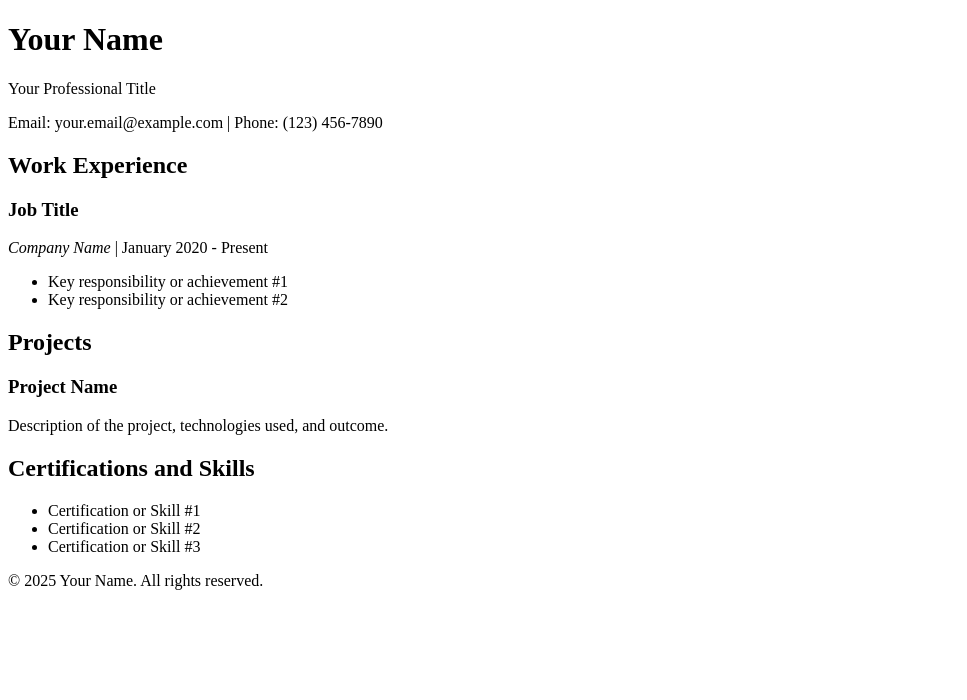
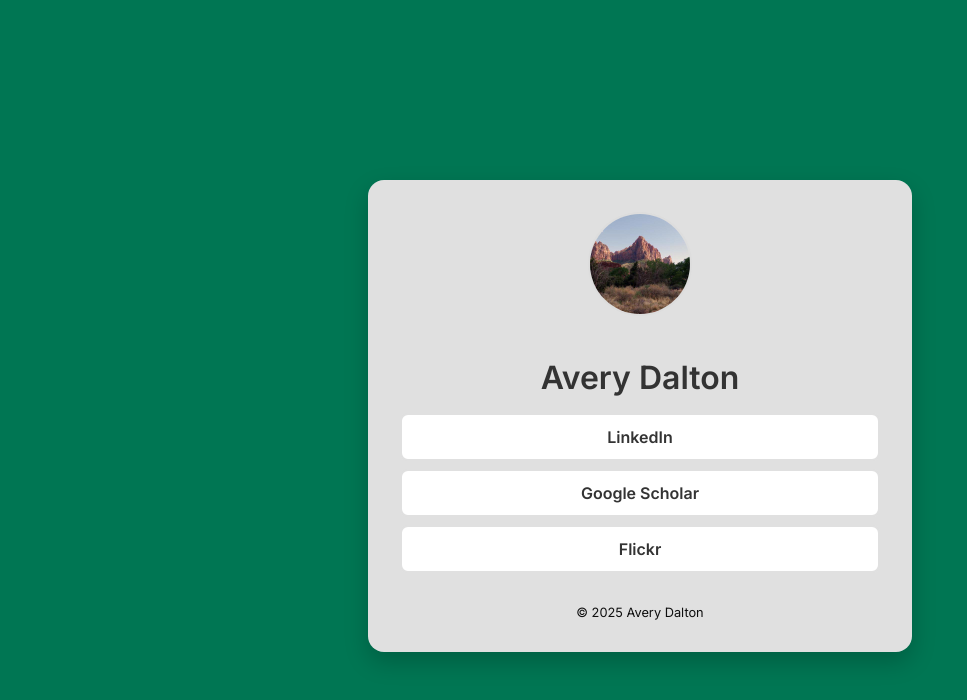
Before and after one commit to yreva/adalton.us, a plain HTML site: page index.html in a window 1280 px wide. Shown: the whole page, without its empty margins (0-967 px from the left). Drawn offline with Linux system fonts and the light colour scheme.

Commit message:
Convert theme

```diff
--- a/index.html
+++ b/index.html
@@ -1,51 +1,84 @@
 <!DOCTYPE html>
 <html lang="en">
 <head>
-    <meta charset="UTF-8">
-    <meta name="viewport" content="width=device-width, initial-scale=1.0">
-    <title>My CV</title>
-    <link rel="stylesheet" href="styles.css">
+  <meta charset="UTF-8" />
+  <meta name="viewport" content="width=device-width, initial-scale=1.0"/>
+  <title>Avery Dalton | Links</title>
+  <link href="https://fonts.googleapis.com/css2?family=Inter:wght@400;600&display=swap" rel="stylesheet">
+  <style>
+    body {
+      font-family: 'Inter', sans-serif;
+      background-color: #007653; /* forest green */
+      color: #333;
+      display: flex;
+      justify-content: center;
+      align-items: center;
+      min-height: 100vh;
+      margin: 0;
+      padding: 1rem;
+    }
+
+    .container {
+      background-color: #e0e0e0; /* off-white bubble */
+      border-radius: 1rem;
+      padding: 2rem;
+      width: 100%;
+      max-width: 480px;
+      text-align: center;
+      box-shadow: 0 10px 25px rgba(0, 0, 0, 0.2);
+    }
+
+    h1 {
+      font-size: 2rem;
+      margin-bottom: 1rem;
+    }
+
+    .link-button {
+      display: block;
+      background: #ffffff;
+      border: 2px solid #e0e0e0;
+      padding: 0.75rem 1rem;
+      margin: 0.5rem 0;
+      border-radius: 8px;
+      text-decoration: none;
+      color: #333;
+      font-weight: 600;
+      transition: all 0.2s ease-in-out;
+    }
+
+    .link-button:hover {
+      background-color: #f0f0f0;
+      transform: scale(1.02);
+    }
+
+    .avatar {
+      width: 100px;
+      height: 100px;
+      border-radius: 9999px;
+      object-fit: cover;
+      margin-bottom: 1rem;
+      border: 2px solid #ddd;
+    }
+
+    footer {
+      margin-top: 2rem;
+      font-size: 0.8rem;
+      color: #0f0f0f;
+    }
+  </style>
 </head>
 <body>
-    <header>
-        <h1>Your Name</h1>
-        <p>Your Professional Title</p>
-        <p>Email: your.email@example.com | Phone: (123) 456-7890</p>
-    </header>
+  <div class="container">
+    <img src="ProfilePic.jpg" alt="Profile picture" class="avatar" />
+    <h1>Avery Dalton</h1>
 
-    <main>
-        <section id="work-experience">
-            <h2>Work Experience</h2>
-            <div class="entry">
-                <h3>Job Title</h3>
-                <p><em>Company Name</em> | January 2020 - Present</p>
-                <ul>
-                    <li>Key responsibility or achievement #1</li>
-                    <li>Key responsibility or achievement #2</li>
-                </ul>
-            </div>
-        </section>
-
-        <section id="projects">
-            <h2>Projects</h2>
-            <div class="entry">
-                <h3>Project Name</h3>
-                <p>Description of the project, technologies used, and outcome.</p>
-            </div>
-        </section>
-
-        <section id="certifications-skills">
-            <h2>Certifications and Skills</h2>
-            <ul>
-                <li>Certification or Skill #1</li>
-                <li>Certification or Skill #2</li>
-                <li>Certification or Skill #3</li>
-            </ul>
-        </section>
-    </main>
+    <a class="link-button" href="https://www.linkedin.com/in/averybd" target="_blank">LinkedIn</a>
+    <a class="link-button" href="https://scholar.google.com/citations?user=Swptx4sAAAAJ" target="_blank">Google Scholar</a>
+    <a class="link-button" href="https://www.flickr.com/photos/adaltonus" target="_blank">Flickr</a>
 
     <footer>
-        <p>&copy; 2025 Your Name. All rights reserved.</p>
+      © 2025 Avery Dalton
     </footer>
+  </div>
 </body>
 </html>
--- a/style.css
+++ /dev/null
@@ -1,69 +0,0 @@
-/* styles.css */
-body {
-    font-family: Arial, sans-serif;
-    line-height: 1.6;
-    margin: 0;
-    padding: 0;
-    background-color: #f9f9f9;
-    color: #333;
-}
-
-header {
-    background-color: #007652;
-    color: white;
-    text-align: center;
-    padding: 1.5rem 0;
-}
-
-header h1 {
-    font-size: 2.5rem;
-    margin-bottom: 0.5rem;
-}
-
-header p {
-    margin: 0;
-}
-
-main {
-    max-width: 800px;
-    margin: 2rem auto;
-    padding: 1rem;
-    background: white;
-    box-shadow: 0 0 10px rgba(0, 0, 0, 0.1);
-    border-radius: 8px;
-}
-
-section {
-    margin-bottom: 2rem;
-}
-
-h2 {
-    color: rgb(0, 118, 82);
-    font-weight: bold;
-    border-bottom: 2px solid rgb(0, 118, 82);
-    padding-bottom: 0.5rem;
-    margin-bottom: 1rem;
-}
-
-.entry {
-    margin-bottom: 1.5rem;
-}
-
-.entry h3 {
-    font-size: 1.2rem;
-    margin: 0 0 0.5rem;
-}
-
-.entry ul {
-    list-style-type: disc;
-    margin-left: 1.5rem;
-}
-
-footer {
-    text-align: center;
-    padding: 1rem 0;
-    background-color: #007652;
-    color: white;
-    margin-top: 2rem;
-    font-size: 0.9rem;
-}
```
Also changed, not shown: ProfilePic.jpg (added), 2 other files.
